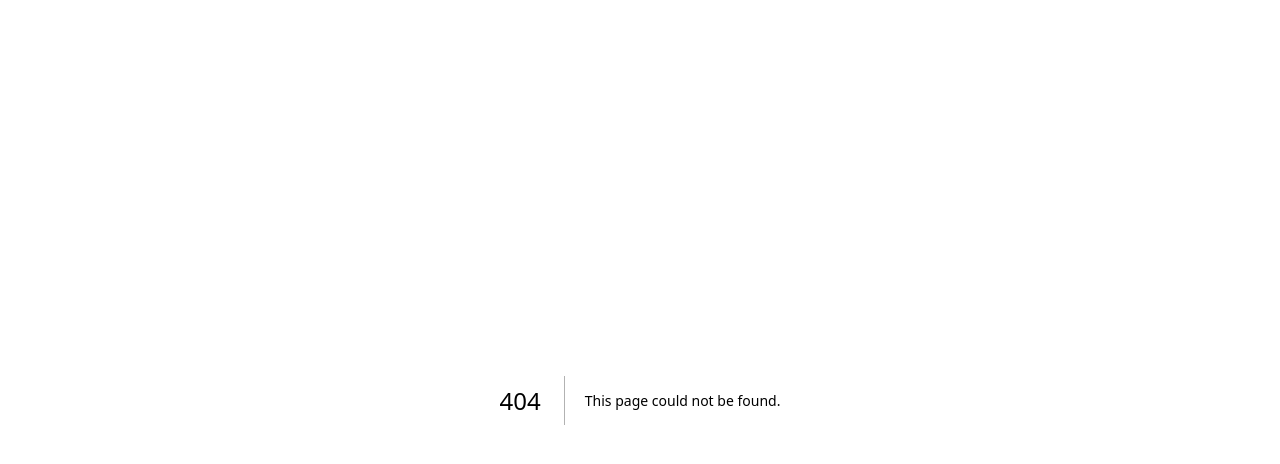
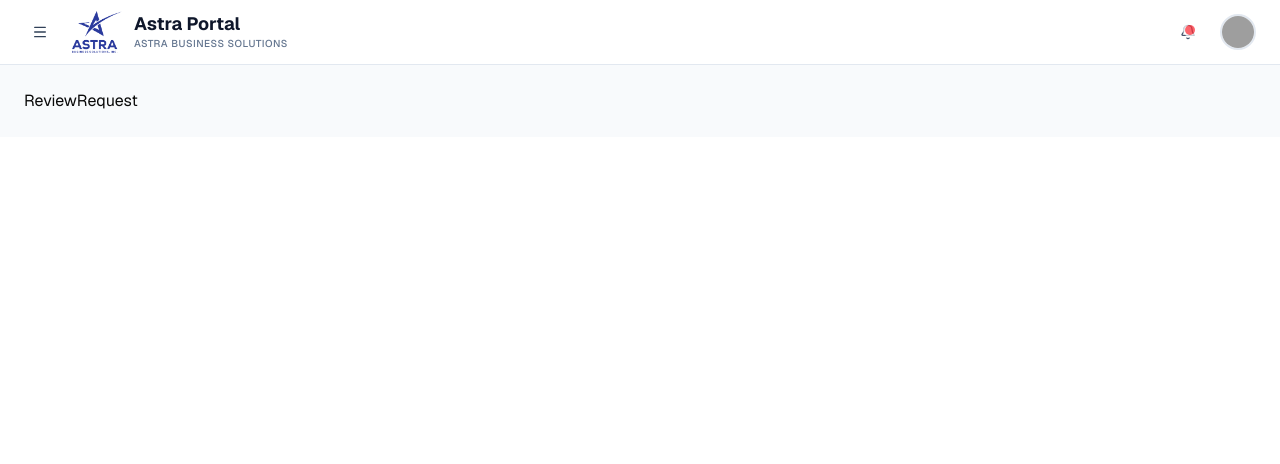
Before and after one commit to AllJacks1/rfp-system, a Next.js app: page /home/finance/review-requests in a window 1280 px wide. Before the commit this address had no page. Shown: the top 464 px of the page. Built offline with nearby package versions, Linux system fonts and the light colour scheme; grey boxes are pictures that could not be loaded.

Commit message:
feat(nav): navigation to review request page added

```diff
--- a/app/components/navigation/TopNavigation.tsx
+++ b/app/components/navigation/TopNavigation.tsx
@@ -42,6 +42,7 @@ const navItems: NavItem[] = [
     subsections: [
       { label: "Service Request", href: "/home/finance/service-requests" },
       { label: "Purchase Request", href: "/home/finance/purchase-requests", badge: "12" },
+      { label: "Review Requests", href: "/home/finance/review-requests" },
       { label: "Service Order", href: "/home/finance/service-orders" },
       { label: "Purchase Order", href: "/home/finance/purchase-orders" },
       { label: "Request for Payment", href: "/home/finance/request-for-payment" },
--- /dev/null
+++ b/app/components/review-requests/ReviewRequest.tsx
@@ -0,0 +1,5 @@
+export default function ReviewRequest() {
+  return (
+    <div>ReviewRequest</div>
+  )
+}
--- /dev/null
+++ b/app/home/finance/review-requests/page.tsx
@@ -0,0 +1,9 @@
+import ReviewRequest from "@/app/components/review-requests/ReviewRequest";
+
+export default function ReviewRequestsPage() {
+  return (
+    <div>
+      <ReviewRequest />
+    </div>
+  );
+}
```
